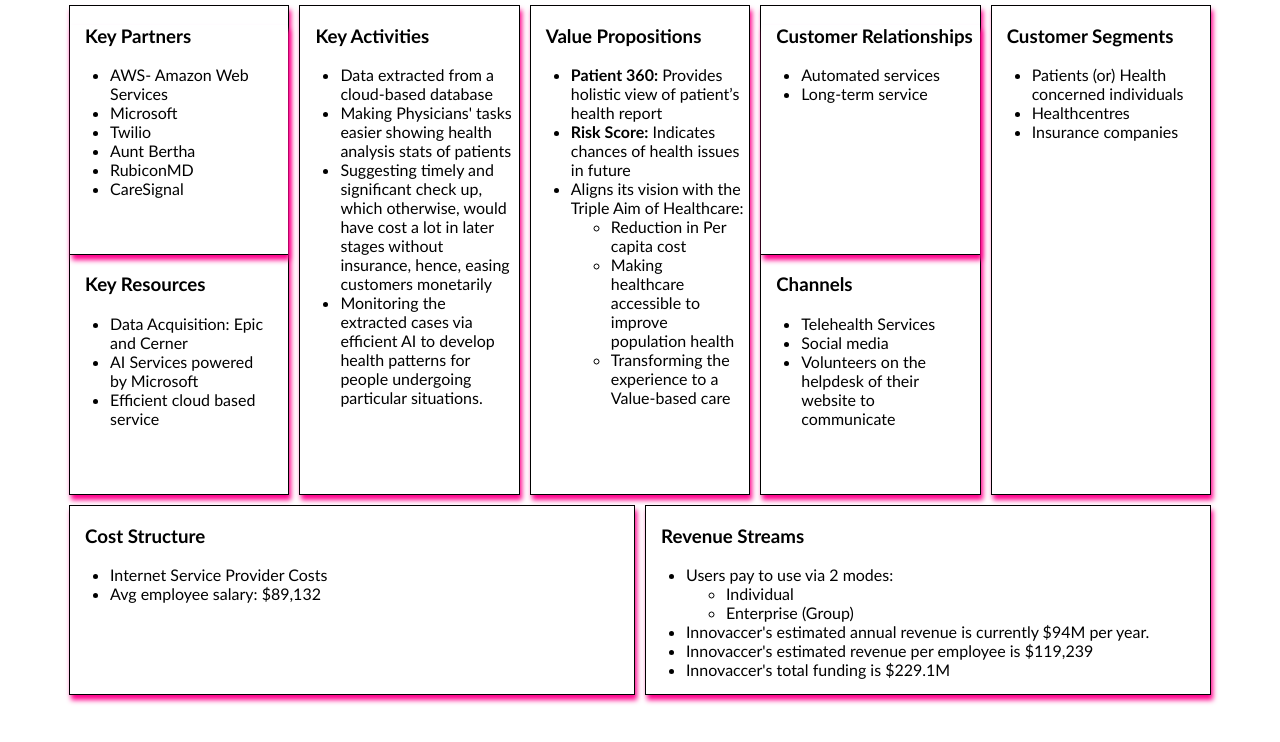
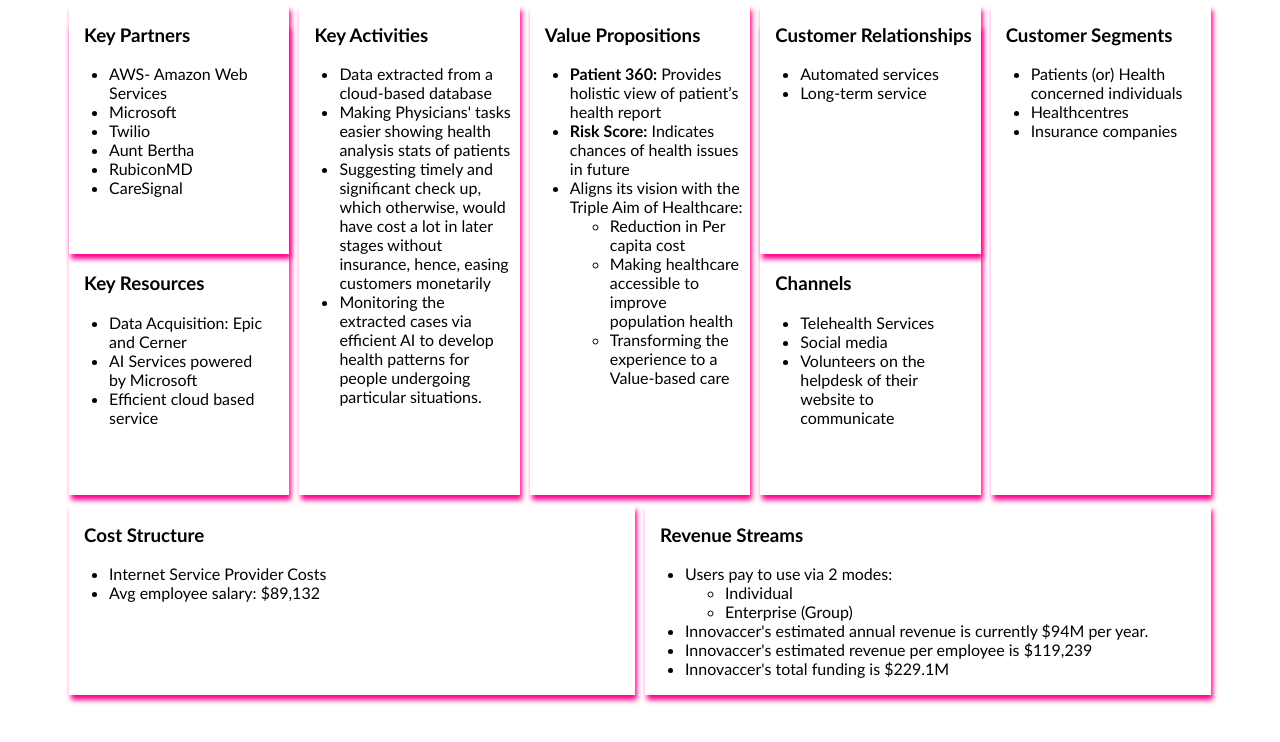
Before and after one commit to it-is-lokesh/BMC, a plain HTML site: page index.html in a window 1280 px wide. Drawn offline with Linux system fonts and the light colour scheme.

Commit message:
Update style.css

```diff
--- a/style.css
+++ b/style.css
@@ -25,7 +25,7 @@
     flex: 20%;
     height: 490px;
     margin: 5px;
-    border: 1px solid black;
+
     box-shadow: 2px 5px 5px rgb(255, 0, 140);
 
 
@@ -41,7 +41,7 @@
 
 .two{
     height: 230px;
-    border-bottom: 1px solid black;
+
     box-shadow: 2px 5px 5px rgb(255, 0, 140);
 }
 
@@ -59,6 +59,6 @@
     height: 190px;
     flex: 50%;
     margin: 5px;
-    border: 1px solid black;
+
     box-shadow: 2px 5px 5px rgb(255, 0, 140);
 }
```
